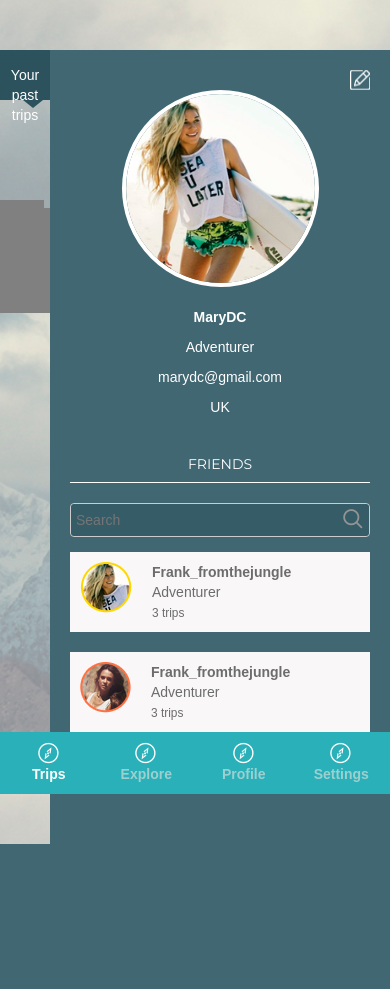
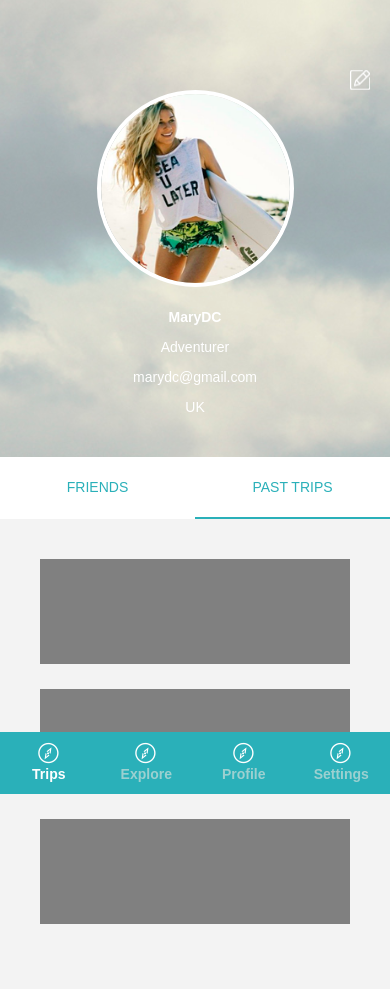
Before and after one commit to inesdc/whap_general_code, a PHP site: page /profile.php in a window 390 px wide. Shown: the part 50-1039 px from the top of the page. Before the commit the page ends 894 px from the top, so only its background shows below. Run offline with PHP 8.4, Linux system fonts and the light colour scheme; some libraries are stand-ins or nearby versions; some web fonts are replaced.

Commit message:
de ruf is on faier

```diff
--- a/assets/css/modualstyles.css
+++ b/assets/css/modualstyles.css
@@ -3,7 +3,6 @@
 .card{
     height:100%;
     width: 100%;
-    border: 1px solid black;
     background-color: #f3f3f3;
     position:relative;
 }
--- a/assets/css/styles.css
+++ b/assets/css/styles.css
@@ -135,6 +135,26 @@ input {
 	font-weight: 700px;
 	border: 2px solid #ef5350;
 	font-size: 11px;
+}
+
+/*secondary menu*/
+
+.secondary-menu {
+	background-color: #fff;
+	text-align: center;
+	text-transform: uppercase;
+}
+
+.secondary-menu a{
+	color: #2AB0B9;
+	padding: 20px 0;
+}
+
+
+.secondary-menu .active {
+	color: #2AB0B9;
+	border-bottom: 2px solid #2AB0B9;
+	text-decoration: none;
 }
 
 .create .form-control {
@@ -373,6 +393,14 @@ h3 {
 
 .trips article:first-of-type .module-trips {
 	margin-top: 20px;
+}
+
+.options_admin {
+	padding: 20px;
+}
+
+.options_admin button {
+	width: 183px;
 }
 
 /*----OFFERS--------*/
@@ -662,23 +690,6 @@ section.profile-data.pull-right {
 	margin-top: 50px;
 }
 
-#trip1 {
-	position: absolute;
-	top: 58%;
-	right: 51%;
-}
-
-#trip2 {
-	position: absolute;
-	top: 60%;
-	right: 3%;
-}
-
-#trip3 {
-	position: absolute;
-	top: 34%;
-	right: 32%;
-}
 
 .past-trips .map-trips {
 	height: 100%;
@@ -852,8 +863,105 @@ section.profile-data.pull-right {
 	height: 40px;
 }
 
+
+/* == ITINERARY PAGE ==
+   =================== */
+
+
+
+
 /* == MEDIA QUERIES ==
    =================== */
+
+@media(min-width: 1199px) {
+	#trip1 {
+	position: absolute;
+	top: 58%;
+	right: 51%;
+	}
+
+	#trip2 {
+		position: absolute;
+		top: 60%;
+		right: 3%;
+	}
+
+	#trip3 {
+		position: absolute;
+		top: 34%;
+		right: 32%;
+	}
+}
+
+@media(max-width: 1199px) {
+
+	.past-trips-content {
+		padding: 0;
+	}
+
+	.user-info {
+		margin-top: 50px;
+		padding: 20px 20px 0 20px;
+		color: #fff;
+	}
+
+	.edit_profile {
+		margin-top: 50px;
+		padding: 20px;
+		text-align: center;
+	}
+
+	.edit_profile fieldset,
+	.edit_profile select {
+		width: 290px;
+		margin: 0 auto;
+	}
+
+	.profile input,
+	.profile select {
+	background-color: rgba(66, 67, 68, 0.25);
+	}
+
+	.end-editing {
+		width: 290px;
+		margin: 20px auto;
+	}
+
+	.past-trips .section_title {
+		display: none;
+	}
+
+	.past-trips {
+		background-color: #f3f3f3;
+		padding: 40px;
+		margin-top: 0;
+
+	}
+
+	.user-friends {
+		background-color: #416772;
+	}
+
+	.past-trips .map-trips {
+		z-index: 0;
+	}
+
+	.past-trips .ico-location {
+		display: none;
+	}
+
+	.past-trips .trips-summary {
+		width: 100%
+	}
+
+	.user-friends h3 {
+		display: none;
+	}
+
+	.user-friends {
+		padding: 40px;
+	}
+}
 
 @media(min-width:1340px) {
 
@@ -870,6 +978,13 @@ section.profile-data.pull-right {
 
 @media(max-width: 1340px) {
 	.add_steps_drag {
+		position: fixed;
+		bottom: 0px;
+		width: 100%;
+		padding-left: 20px;
+	}
+
+	.add_whats_drag {
 		position: fixed;
 		bottom: 0px;
 		width: 100%;
--- a/assets/js/functions.js
+++ b/assets/js/functions.js
@@ -135,14 +135,14 @@ $(document).ready(function(){
   //Drag and drop
 
 
-  $("#droppable").droppable({
-    accept: '#draggable',
+  $(".droppable").droppable({
+    accept: '.draggable',
     tolerance: "fit",
     activeClass: "ui-state-highlight"
   });
 
-  $("#draggable").draggable({
-    snap: '#droppable',
+  $(".draggable").draggable({
+    snap: '.droppable',
     revert: 'false',
     zIndex: 9999,
     cursor: "move",
@@ -158,7 +158,7 @@ $(document).ready(function(){
 
 
   //Profile
-
+if ($(window).width() > 1200) {
   var window_height = $(window).height();
   var window_width = $(window).width();
   var container_past_trips = window_width - 325;
@@ -166,28 +166,10 @@ $(document).ready(function(){
   $('.profile-data').css("height",window_height-50);
   $('.past-trips').css("width",container_past_trips);
   $('.past-trips').css("height",container_past_trips / a_r_map);
-
-
-
-  var friends_ul_height = $(window).height() - 600;
-  var friend_height = 100;
-  var num_friends = parseInt(friends_ul_height / friend_height);
-  $('.first_page,.second_page').attr('data-friends',num_friends);
-  //$('.first_page').addClass('friends_'+num_friends);
-  //$('.second_page').addClass('friends_'+num_friends);
+  };
 
   $(window).resize(function() {
-    var friends_ul_height = ($(window).height()- 600);
-    var new_num_friends = parseInt(friends_ul_height / friend_height);
-    $('.first_page,.second_page').attr('data-friends',new_num_friends);
-    //$('.first_page').removeClass('friends_*');
-    ///$('.first_page').removeClass('friends_'+num_friends);
-    //$('.second_page').removeClass('friends_'+num_friends);
-    //$('.first_page').addClass('friends_'+new_num_friends);
-    //$('.second_page').addClass('friends_'+new_num_friends);
-  });
-
-  $(window).resize(function() {
+  if ($(window).width() > 1200) {
     var window_height = $(window).height();
     var window_width = $(window).width();
     var container_past_trips = window_width - 325;
@@ -195,15 +177,41 @@ $(document).ready(function(){
     $('.profile-data').css("height",window_height-50)
     $('.past-trips').css("width",container_past_trips);
     $('.past-trips').css("height",container_past_trips / a_r_map);
+  };
   });
 
+  //Friends
+  if ($(window).width() > 1200) {
+    var friends_ul_height = $(window).height() - 600;
+  }else{
+    var friends_ul_height = $('.past-trips').height();
+  };
+
+    var friend_height = 100;
+    var num_friends = parseInt(friends_ul_height / friend_height);
+    $('.first_page,.second_page').attr('data-friends',num_friends);
+
+  $(window).resize(function() {
+    if ($(window).width() > 1200) {
+      var friends_ul_height = ($(window).height()- 600);
+    }else{
+    var friends_ul_height = $('.past-trips').height();
+    };
+      var new_num_friends = parseInt(friends_ul_height / friend_height);
+      $('.first_page,.second_page').attr('data-friends',new_num_friends);
+  });
+
+
+
   $('#page_22').click(function(){
+    event.preventDefault();
       $('.second_page').removeClass('hidden');
       $('.first_page').addClass('hidden');
       $('#page_1').removeClass('active');
       $('#page_22').addClass('active');
   });
   $('#page_1').click(function(){
+    event.preventDefault();
       $('.second_page').addClass('hidden');
       $('.first_page').removeClass('hidden');
       $('#page_22').removeClass('active');
@@ -213,30 +221,108 @@ $(document).ready(function(){
 
 
   $('#edit-profile-btn').click(function(){
-    $('.profile-content').addClass('hidden');
+    $('.user-info').addClass('hidden');
     $('.edit_profile').removeClass('hidden');
+
+    if ($(window).width() > 1200) {
+    $('.user-info').addClass('hidden');
+    $('#friends').addClass('hidden');
+    };
+
   })
 
   $('.end-editing').click(function(){
-    $('.profile-content').removeClass('hidden');
+    if ($(window).width() > 1200) {
+    $('.user-info').removeClass('hidden');
+    $('.#friends').removeClass('hidden');
+    };
+    $('.user-info').removeClass('hidden');
     $('.edit_profile').addClass('hidden');
   })
 
 
   //Responsive profile
 
-  if ($(window).width() < 1340) {
-    $('profile-data').removeClass('pull-right');
+  if ($(window).width() < 1200) {
+    $('.profile-data').removeClass('pull-right');
   }else{
-    $('profile-data').addClass('pull-right');
+    $('.profile-data').addClass('pull-right');
   };
 
   $(window).resize(function() {
-    if ($(window).width() < 1340) {
+    if ($(window).width() < 1200) {
     $('.profile-data').removeClass('pull-right');
   }else{
     $('.profile-data').addClass('pull-right');
   }
+  });
+
+  //secondary-menu
+
+  if ($(window).width() < 1200) {
+    $('.secondary-menu').removeClass('hidden');
+    $('.map').addClass('hidden');
+  }else{
+    $('.past-trips-content').removeClass('col-sm-6');
+    $('.past-trips-content').removeClass('col-xs-12');
+    $('#friends').removeClass('col-sm-6');
+  };
+
+//tabs mobile
+
+  if ($(window).width() > 767) {
+    $('.tab-trips').removeClass('active');
+  };
+
+  $(window).resize(function() {
+    if ($(window).width() > 767) {
+    $('.tab-trips').removeClass('active');
+  }else{
+    $('.tab-trips').addClass('active');
+  };
+  });
+
+
+   if ($(window).width() < 769) {
+    $('#friends').addClass('hide');
+    $('.tab-trips').click(function(){
+      $('#friends').addClass('hide');
+      $('.past-trips-content').removeClass('hide');
+      $('.tab-trips').addClass('active');
+      $('.tab-friends').removeClass('active');
+    });
+    $('.tab-friends').click(function(){
+      $('.past-trips-content').addClass('hide');
+      $('#friends').removeClass('hide');
+      $('.tab-trips').removeClass('active');
+      $('.tab-friends').addClass('active');
+    });
+  };
+
+  $(window).resize(function() {
+    if ($(window).width() < 769) {
+    $('#friends').addClass('hide');
+  }else{
+    $('#friends').removeClass('hide');
+  };
+  });
+
+
+
+  $(window).resize(function() {
+    if ($(window).width() < 1200) {
+    $('.secondary-menu').removeClass('hidden');
+    $('.map').addClass('hidden');
+    $('.past-trips-content').addClass('col-sm-6');
+    $('.past-trips-content').addClass('col-xs-12');
+    $('#friends').addClass('col-sm-6');
+    }else{
+      $('.secondary-menu').addClass('hidden');
+      $('.map').removeClass('hidden');
+      $('.past-trips-content').removeClass('col-sm-6');
+      $('.past-trips-content').removeClass('col-xs-12');
+      $('#friends').removeClass('col-sm-6');
+    };
   });
 
 });
--- a/ideas.php
+++ b/ideas.php
@@ -14,7 +14,7 @@
 <!-- CONTENT -->
 <div id="main" class="clearfix offers-page explore">
   <div id="container-size" class="container">
-    <form class="filters form-inline">
+    <form class="filters form-inline clearfix">
       <div class="form-group col-xs-12 col-sm-4">
         <select id="trip-type" class="form-control">
             <option>1</option>
--- a/index.php
+++ b/index.php
@@ -63,7 +63,7 @@
   </div>
 
 <!-- Javascript -->
-<?php include ('php-calls/scripts.php'); ?>
+<?php include ('php-calls/footer.php'); ?>
 
 </body>
 </html>
--- a/offers.php
+++ b/offers.php
@@ -14,7 +14,7 @@
 <!-- CONTENT -->
 <div id="main" class="clearfix offers-page explore">
   <div id="container-size" class="container">
-    <form class="filters form-inline">
+    <form class="filters form-inline clearfix">
       <div class="form-group col-xs-12 col-sm-4">
         <select id="trip-type" class="form-control">
             <option>1</option>
--- a/php-calls/user_profile.php
+++ b/php-calls/user_profile.php
@@ -7,7 +7,44 @@
     <p class="user_email">marydc@gmail.com</p>
     <p class="user_country">UK</p>
   </div>
-  <div class="user-friends">
+  <form class="form-group edit_profile hidden">
+      <div class="change_user_pic">
+        <img class="profile_pic" src="assets/images/user_profilepic_edit.png">
+        <i class="edit-btn"></i>
+      </div>
+      <fieldset class="change_user_name">
+        <label>Username</label>
+        <input class="form-control" type="text" value="MaryDC">
+      </fieldset>
+      <fieldset class="change_user_type">
+        <label>What kind of traveller are you?</label>
+        <select class="form-control">
+            <option>Adventurer</option>
+            <option>Party animal</option>
+            <option>Explorer</option>
+            <option>Chill master</option>
+            <option>Sport rules</option>
+        </select>
+      </fieldset>
+      <fieldset class="change_user_email">
+        <label>Email</label>
+        <input class="form-control" type="text" value="marydc@gmail.com">
+      </fieldset>
+      <fieldset class="change_user_country">
+        <label>Country</label>
+        <input class="form-control" type="text" value="UK">
+      </fieldset>
+      <fieldset class="change_user_password">
+        <label>Password</label>
+        <input class="form-control" type="text" value="********">
+      </fieldset>
+      <button class="end-editing btn btn-default btn-block">Save changes</button>
+</form>
+  <div class="secondary-menu clearfix hidden">
+    <a href="#" class="tab tab-friends col-xs-6" data-target="#friends">Friends</a>
+    <a href="#" class="tab tab-trips active col-xs-6" data-target=".past-trips-content">Past trips</a>
+  </div>
+  <div id="friends" class="user-friends col-xs-12 col-sm-6">
     <h3>Friends</h3>
     <div class="form-group">
       <fieldset class="search form-control">
@@ -86,36 +123,3 @@
     </div>
   </div>
 </div>
-<form class="form-group edit_profile hidden">
-      <div class="change_user_pic">
-        <img class="profile_pic" src="assets/images/user_profilepic_edit.png">
-        <i class="edit-btn"></i>
-      </div>
-      <fieldset class="change_user_name ">
-        <label>Username</label>
-        <input class="form-control" type="text" value="MaryDC">
-      </fieldset>
-      <fieldset class="change_user_type">
-        <label>What kind of traveller are you?</label>
-        <select class="form-control">
-            <option>Adventurer</option>
-            <option>Party animal</option>
-            <option>Explorer</option>
-            <option>Chill master</option>
-            <option>Sport rules</option>
-        </select>
-      </fieldset>
-      <fieldset class="change_user_email">
-        <label>Email</label>
-        <input class="form-control" type="text" value="marydc@gmail.com">
-      </fieldset>
-      <fieldset class="change_user_country">
-        <label>Country</label>
-        <input class="form-control" type="text" value="UK">
-      </fieldset>
-      <fieldset class="change_user_password">
-        <label>Password</label>
-        <input class="form-control" type="text" value="********">
-      </fieldset>
-      <button class="end-editing btn btn-default btn-block">Save changes</button>
-</form>
--- a/profile.php
+++ b/profile.php
@@ -10,8 +10,9 @@
   <section class="profile-data pull-right">
     <?php include ('php-calls/user_profile.php'); ?>
   </section>
-    <section>
-      <div class="past-trips">
+
+    <section class="past-trips-content col-xs-12 col-sm-6">
+      <div id="past-trips" class="past-trips">
         <div class="section_title">
           <p>Your past trips</p>
         </div>
```
Also changed, not shown: itinerary-page.php (renamed from planning.php, +12 -18 lines), php-calls/bring.php (+0 -66 lines), php-calls/trip.php (+9 -5 lines), php-calls/trip_itinerary.php (added, +8 -0 lines).
